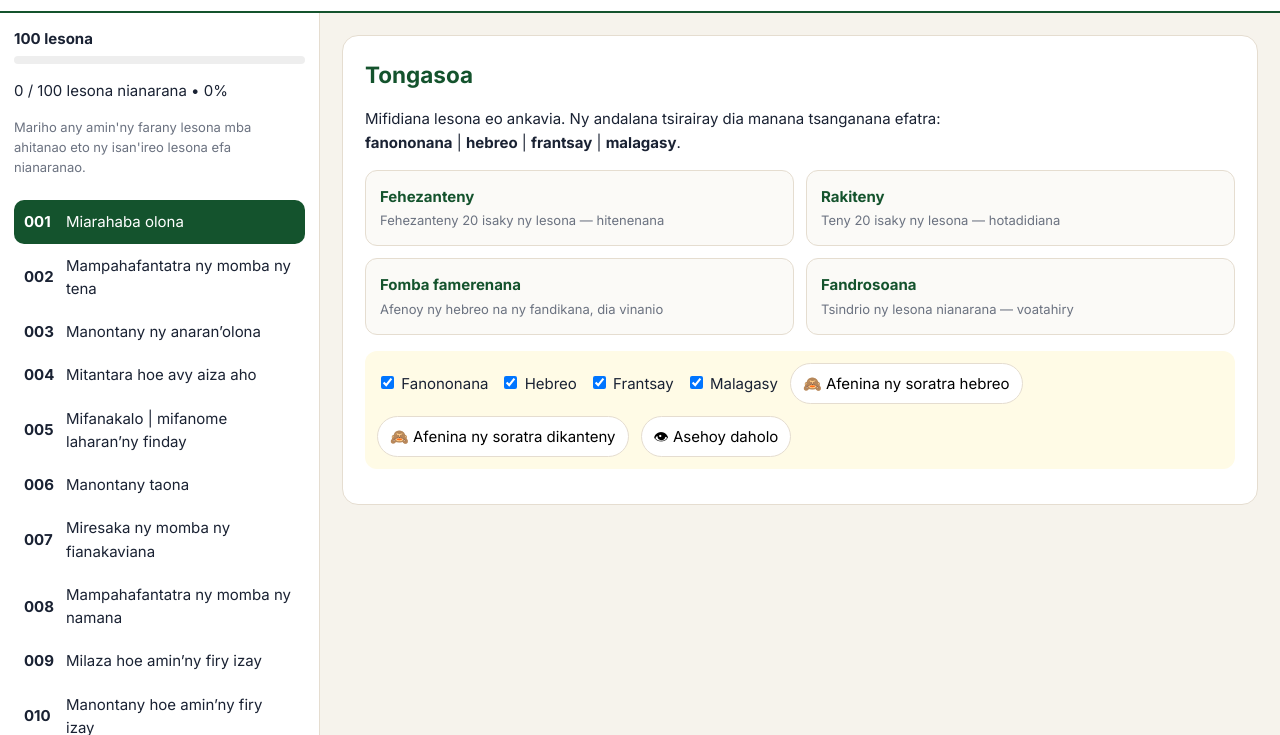
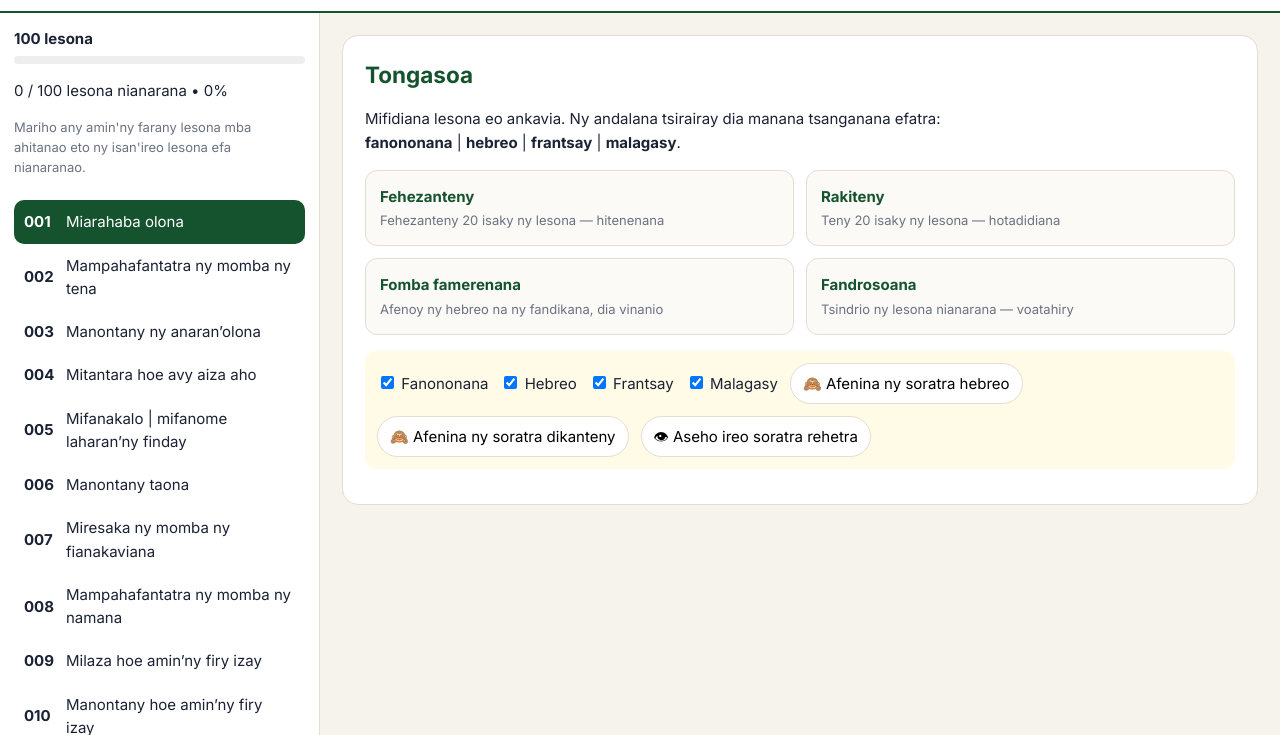
Before and after one commit to tahinajoela-cloud/LilmodBeveytHasefer, a plain HTML site: page index.html in a window 1280 px wide. Shown: the part 116-851 px from the top of the page. Drawn offline with Linux system fonts and the light colour scheme; a web font is replaced by a local one.

Commit message:
Update index.html

```diff
--- a/index.html
+++ b/index.html
@@ -16,7 +16,7 @@
 <div class="layout"><aside id="sidebar"><div class="side-head"><span id="count"></span><div class="progress"><div id="bar"></div></div><p id="progressTxt"></p><p class="hint">Mariho any amin'ny farany lesona mba ahitanao eto ny isan'ireo lesona efa nianaranao.</p></div><div id="lessonList"></div></aside>
 <main id="main"><div id="welcome" class="welcome"><h2>Tongasoa</h2><p>Mifidiana lesona eo ankavia. Ny andalana tsirairay dia manana tsanganana efatra: <br> <b>fanononana</b> | <b>hebreo</b> | <b>frantsay</b> | <b>malagasy</b>.</p>
 <div class="cards"><div class="card"><b>Fehezanteny</b><span>Fehezanteny 20 isaky ny lesona — hitenenana</span></div><div class="card"><b>Rakiteny</b><span>Teny 20 isaky ny lesona — hotadidiana</span></div><div class="card"><b>Fomba famerenana</b><span>Afenoy ny hebreo na ny fandikana, dia vinanio</span></div><div class="card"><b>Fandrosoana</b><span>Tsindrio ny lesona nianarana — voatahiry</span></div></div>
-<div class="toggles"><label><input type="checkbox" id="colPron" checked> Fanononana</label><label><input type="checkbox" id="colHe" checked> Hebreo</label><label><input type="checkbox" id="colFr" checked> Frantsay</label><label><input type="checkbox" id="colMg" checked> Malagasy</label><button id="hideHe">🙈 Afenina ny soratra hebreo</button><button id="hideTrad">🙈 Afenina ny soratra dikanteny</button><button id="showAll">👁 Asehoy daholo</button></div>
+<div class="toggles"><label><input type="checkbox" id="colPron" checked> Fanononana</label><label><input type="checkbox" id="colHe" checked> Hebreo</label><label><input type="checkbox" id="colFr" checked> Frantsay</label><label><input type="checkbox" id="colMg" checked> Malagasy</label><button id="hideHe">🙈 Afenina ny soratra hebreo</button><button id="hideTrad">🙈 Afenina ny soratra dikanteny</button><button id="showAll">👁 Aseho ireo soratra rehetra</button></div>
 <p class="tip"></p></div><div id="searchResults" class="search-results" hidden></div><div id="lessonView"></div></main></div>
 <script src="local-fonts.js"></script>
 <script src="script.js"></script></body></html>
```
